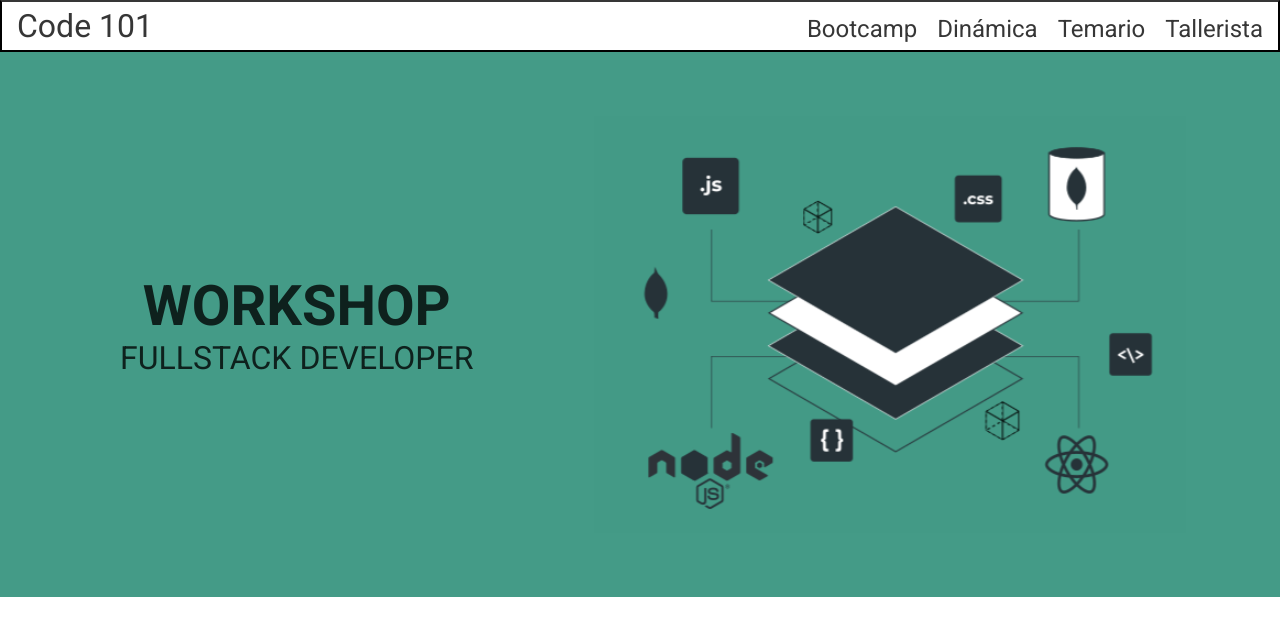
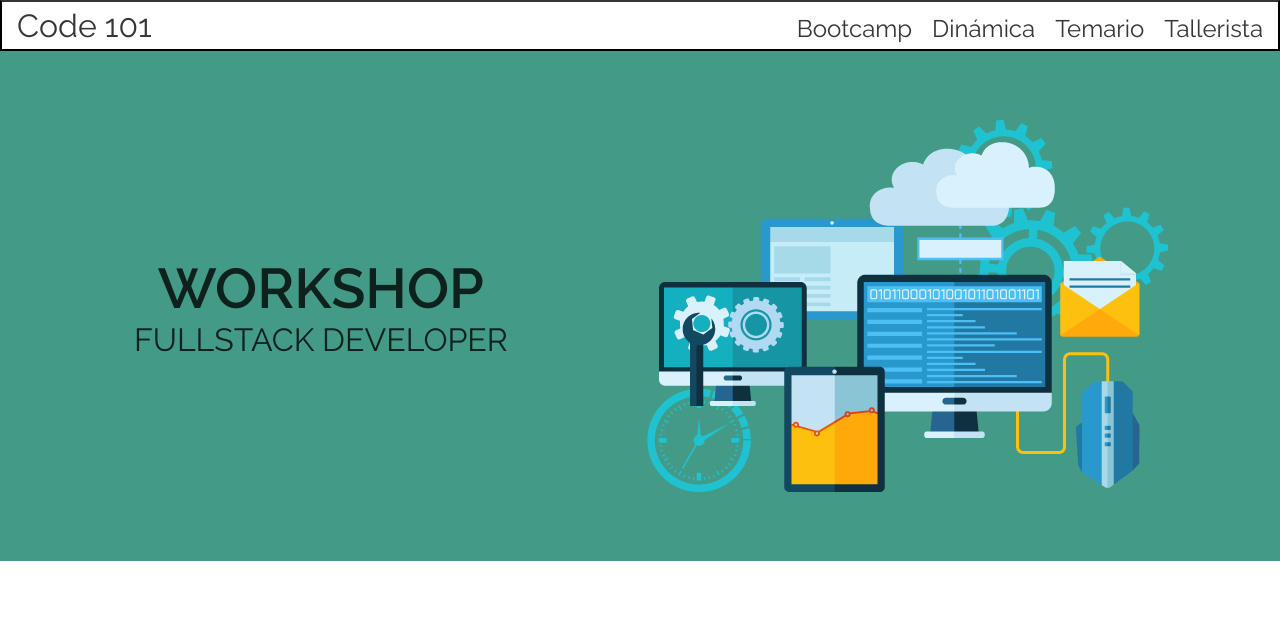
Before and after one commit to programar101/code101lp, a React (Create React App) app: page / in a window 1280 px wide. Shown: the top 636 px of the page. Built offline with nearby package versions, Linux system fonts and the light colour scheme.

Commit message:
Imagen en hero, colores y tipografia.

```diff
--- a/public/index.html
+++ b/public/index.html
@@ -21,7 +21,7 @@
     -->
     <title>My page</title>
     <!-- Fonts to support Material Design -->
-    <link rel="stylesheet" href="https://fonts.googleapis.com/css?family=Roboto:300,400,500,700&display=swap" />
+    <link rel="stylesheet" href="https://fonts.googleapis.com/css2?family=Raleway:wght@100;200;400;600&display=swap" />
   </head>
   <body>
     <noscript>You need to enable JavaScript to run this app.</noscript>
--- a/src/base.css
+++ b/src/base.css
@@ -1,9 +1,9 @@
 :root {
-    --accent: #ef956d;
-    --purpleBorder: #312c64;
-    --darkGreen: #449b87;
+    --accent: #ef946c;
+    --purpleBorder: #2f2963;
+    --darkGreen: #439a86;
     --lightGreen: #9ec8c2;
-    --purple: #9f9eb8;
+    --purple: #454372;
     --grey: #f7f7ff;
     --black: rgba(0, 0, 0, 0.79);
 }
@@ -17,7 +17,7 @@
     font-weight: bold;
     margin: 0;
     font-size: 7vh;
-    font-family: Roboto, serif;
+    font-family: Raleway, serif;
     color: var(--black);
 }
 
@@ -25,20 +25,20 @@
     font-weight: normal;
     margin: 0;
     font-size: 4vh;
-    font-family: Roboto, serif;
+    font-family: Raleway, serif;
     color: var(--black);
 }
 
 a {
     font-weight: normal;
     margin: 0;
-    font-family: Roboto, serif;
+    font-family: Raleway, serif;
     color: var(--black);
     text-decoration: none;
 }
 
 p {
     margin: 0;
-    font-family: Roboto, serif;
+    font-family: Raleway, serif;
     color: var(--black);
 }
```
Also changed, not shown: src/sections/Hero/heroImg.png.
